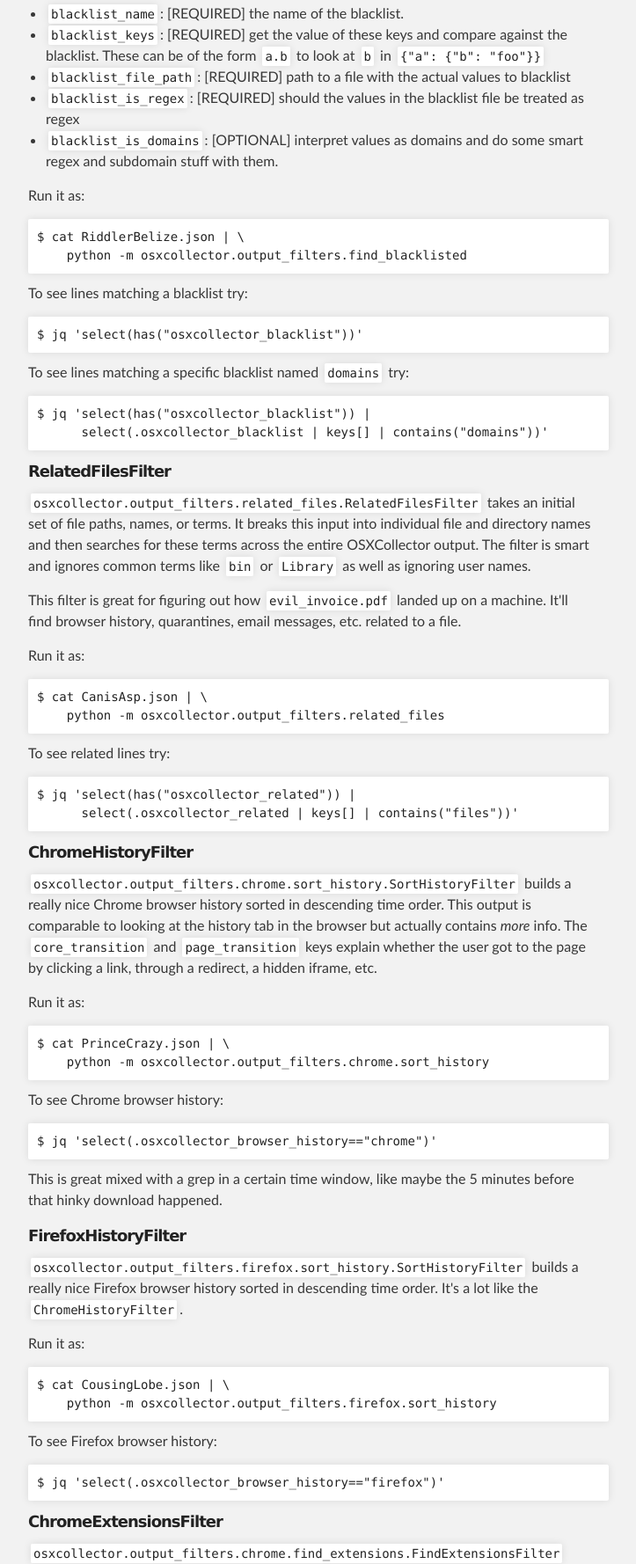
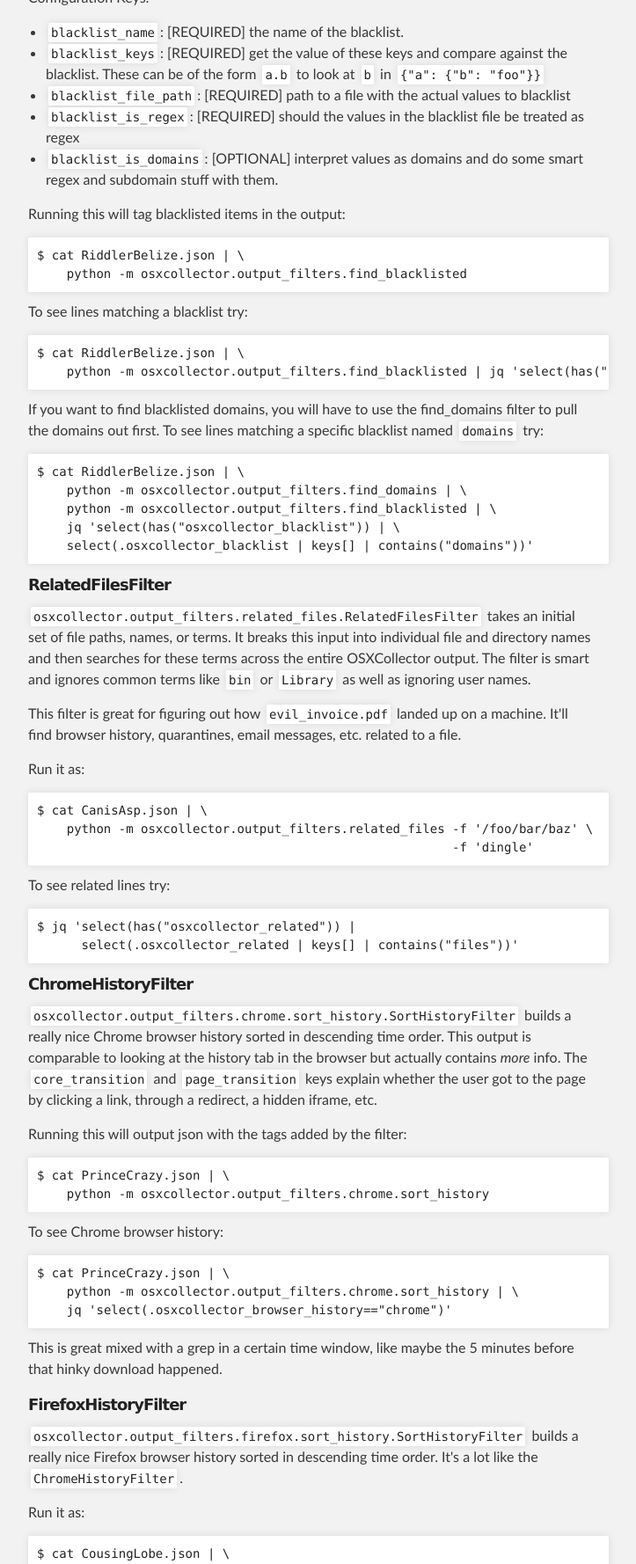
Before and after one commit to Yelp/osxcollector, a plain HTML site: page index.html in a window 1280 px wide. Shown: the part 8664-10442 px from the top of the page at 88% size, without its empty margins (288-1011 px from the left). Drawn offline with Linux system fonts and the light colour scheme.

```diff
--- a/index.html
+++ b/index.html
@@ -457,7 +457,7 @@ $ emacs osxcollector.yaml</pre></div>
 <h4>
 <a id="basic-filters" class="anchor" href="#basic-filters" aria-hidden="true"><span class="octicon octicon-link"></span></a>Basic Filters</h4>
 
-<p>Using combinations of these basic filters, an analyst can figure out a lot of what happened without expensive tools, without threat feeds and fancy APIs.</p>
+<p>Using combinations of these basic filters, an analyst can figure out a lot of what happened without expensive tools, without threat feeds or fancy APIs.</p>
 
 <h5>
 <a id="finddomainsfilter" class="anchor" href="#finddomainsfilter" aria-hidden="true"><span class="octicon octicon-link"></span></a>FindDomainsFilter</h5>
@@ -466,14 +466,15 @@ $ emacs osxcollector.yaml</pre></div>
 
 <p>FindDomainsFilter isn't too useful on it's own but it's super powerful when chained with filters like <code>FindBlacklistedFilter</code> and or <code>osxcollector.output_filters.virustotal.lookup_domains.LookupDomainsFilter</code>.</p>
 
-<p>Run it as:</p>
+<p>Running this will add the domains found by osxcollector to the output:</p>
 
 <div class="highlight highlight-shell"><pre>$ cat RomeoCredible.json <span class="pl-k">|</span> \
     python -m osxcollector.output_filters.find_domains</pre></div>
 
 <p>To see lines where domains have been added try:</p>
 
-<div class="highlight highlight-shell"><pre>$ jq <span class="pl-s1"><span class="pl-pds">'</span>select(has("osxcollector_domains"))<span class="pl-pds">'</span></span></pre></div>
+<div class="highlight highlight-shell"><pre>$ cat RomeoCredible.json <span class="pl-k">|</span> \
+    python -m osxcollector.output_filters.find_domains <span class="pl-k">|</span> jq <span class="pl-s1"><span class="pl-pds">'</span>select(has("osxcollector_domains"))<span class="pl-pds">'</span></span></pre></div>
 
 <h5>
 <a id="findblacklistedfilter" class="anchor" href="#findblacklistedfilter" aria-hidden="true"><span class="octicon octicon-link"></span></a>FindBlacklistedFilter</h5>
@@ -498,19 +499,23 @@ $ emacs osxcollector.yaml</pre></div>
 <code>blacklist_is_domains</code>: [OPTIONAL] interpret values as domains and do some smart regex and subdomain stuff with them.</li>
 </ul>
 
-<p>Run it as:</p>
+<p>Running this will tag blacklisted items in the output:</p>
 
 <div class="highlight highlight-shell"><pre>$ cat RiddlerBelize.json <span class="pl-k">|</span> \
     python -m osxcollector.output_filters.find_blacklisted</pre></div>
 
 <p>To see lines matching a blacklist try:</p>
 
-<div class="highlight highlight-shell"><pre>$ jq <span class="pl-s1"><span class="pl-pds">'</span>select(has("osxcollector_blacklist"))<span class="pl-pds">'</span></span></pre></div>
+<div class="highlight highlight-shell"><pre>$ cat RiddlerBelize.json <span class="pl-k">|</span> \
+    python -m osxcollector.output_filters.find_blacklisted <span class="pl-k">|</span> jq <span class="pl-s1"><span class="pl-pds">'</span>select(has("osxcollector_blacklist"))<span class="pl-pds">'</span></span></pre></div>
 
-<p>To see lines matching a specific blacklist named <code>domains</code> try:</p>
+<p>If you want to find blacklisted domains, you will have to use the find_domains filter to pull the domains out first. To see lines matching a specific blacklist named <code>domains</code> try:</p>
 
-<div class="highlight highlight-shell"><pre>$ jq <span class="pl-s1"><span class="pl-pds">'</span>select(has("osxcollector_blacklist")) |</span>
-<span class="pl-s1">      select(.osxcollector_blacklist | keys[] | contains("domains"))<span class="pl-pds">'</span></span></pre></div>
+<div class="highlight highlight-shell"><pre>$ cat RiddlerBelize.json <span class="pl-k">|</span> \
+    python -m osxcollector.output_filters.find_domains <span class="pl-k">|</span> \
+    python -m osxcollector.output_filters.find_blacklisted <span class="pl-k">|</span> \
+    jq <span class="pl-s1"><span class="pl-pds">'</span>select(has("osxcollector_blacklist")) | \</span>
+<span class="pl-s1">    select(.osxcollector_blacklist | keys[] | contains("domains"))<span class="pl-pds">'</span></span></pre></div>
 
 <h5>
 <a id="relatedfilesfilter" class="anchor" href="#relatedfilesfilter" aria-hidden="true"><span class="octicon octicon-link"></span></a>RelatedFilesFilter</h5>
@@ -522,7 +527,8 @@ $ emacs osxcollector.yaml</pre></div>
 <p>Run it as:</p>
 
 <div class="highlight highlight-shell"><pre>$ cat CanisAsp.json <span class="pl-k">|</span> \
-    python -m osxcollector.output_filters.related_files</pre></div>
+    python -m osxcollector.output_filters.related_files -f <span class="pl-s1"><span class="pl-pds">'</span>/foo/bar/baz<span class="pl-pds">'</span></span> \
+                                                        -f <span class="pl-s1"><span class="pl-pds">'</span>dingle<span class="pl-pds">'</span></span></pre></div>
 
 <p>To see related lines try:</p>
 
@@ -534,14 +540,16 @@ $ emacs osxcollector.yaml</pre></div>
 
 <p><code>osxcollector.output_filters.chrome.sort_history.SortHistoryFilter</code> builds a really nice Chrome browser history sorted in descending time order. This output is comparable to looking at the history tab in the browser but actually contains <em>more</em> info. The <code>core_transition</code> and <code>page_transition</code> keys explain whether the user got to the page by clicking a link, through a redirect, a hidden iframe, etc.</p>
 
-<p>Run it as:</p>
+<p>Running this will output json with the tags added by the filter:</p>
 
 <div class="highlight highlight-shell"><pre>$ cat PrinceCrazy.json <span class="pl-k">|</span> \
     python -m osxcollector.output_filters.chrome.sort_history</pre></div>
 
 <p>To see Chrome browser history:</p>
 
-<div class="highlight highlight-shell"><pre>$ jq <span class="pl-s1"><span class="pl-pds">'</span>select(.osxcollector_browser_history=="chrome")<span class="pl-pds">'</span></span></pre></div>
+<div class="highlight highlight-shell"><pre>$ cat PrinceCrazy.json <span class="pl-k">|</span> \
+    python -m osxcollector.output_filters.chrome.sort_history <span class="pl-k">|</span> \
+    jq <span class="pl-s1"><span class="pl-pds">'</span>select(.osxcollector_browser_history=="chrome")<span class="pl-pds">'</span></span></pre></div>
 
 <p>This is great mixed with a grep in a certain time window, like maybe the 5 minutes before that hinky download happened.</p>
 
@@ -557,7 +565,9 @@ $ emacs osxcollector.yaml</pre></div>
 
 <p>To see Firefox browser history:</p>
 
-<div class="highlight highlight-shell"><pre>$ jq <span class="pl-s1"><span class="pl-pds">'</span>select(.osxcollector_browser_history=="firefox")<span class="pl-pds">'</span></span></pre></div>
+<div class="highlight highlight-shell"><pre>$ cat CousingLobe.json <span class="pl-k">|</span> \
+    python -m osxcollector.output_filters.firefox.sort_history <span class="pl-k">|</span> \
+    jq <span class="pl-s1"><span class="pl-pds">'</span>select(.osxcollector_browser_history=="firefox")<span class="pl-pds">'</span></span></pre></div>
 
 <h5>
 <a id="chromeextensionsfilter" class="anchor" href="#chromeextensionsfilter" aria-hidden="true"><span class="octicon octicon-link"></span></a>ChromeExtensionsFilter</h5>
@@ -571,7 +581,9 @@ $ emacs osxcollector.yaml</pre></div>
 
 <p>To see Chrome extensions:</p>
 
-<div class="highlight highlight-shell"><pre>$ jq <span class="pl-s1"><span class="pl-pds">'</span>select(.osxcollector_section=="chrome" and</span>
+<div class="highlight highlight-shell"><pre>$ cat MotherlyWolf.json <span class="pl-k">|</span> \
+    python -m osxcollector.output_filters.chrome.find_extensions <span class="pl-k">|</span> \
+    jq <span class="pl-s1"><span class="pl-pds">'</span>select(.osxcollector_section=="chrome" and</span>
 <span class="pl-s1">             .osxcollector_subsection=="extensions")<span class="pl-pds">'</span></span></pre></div>
 
 <h5>
@@ -586,7 +598,9 @@ $ emacs osxcollector.yaml</pre></div>
 
 <p>To see Firefox extensions:</p>
 
-<div class="highlight highlight-shell"><pre>$ jq <span class="pl-s1"><span class="pl-pds">'</span>select(.osxcollector_section=="firefox" and</span>
+<div class="highlight highlight-shell"><pre>$ cat FlawlessPelican.json <span class="pl-k">|</span> \
+    python -m osxcollector.output_filters.firefox.find_extensions <span class="pl-k">|</span> \
+    jq <span class="pl-s1"><span class="pl-pds">'</span>select(.osxcollector_section=="firefox" and</span>
 <span class="pl-s1">             .osxcollector_subsection=="extensions")<span class="pl-pds">'</span></span></pre></div>
 
 <h4>
```
Also changed, not shown: params.json (+1 -1 lines).
